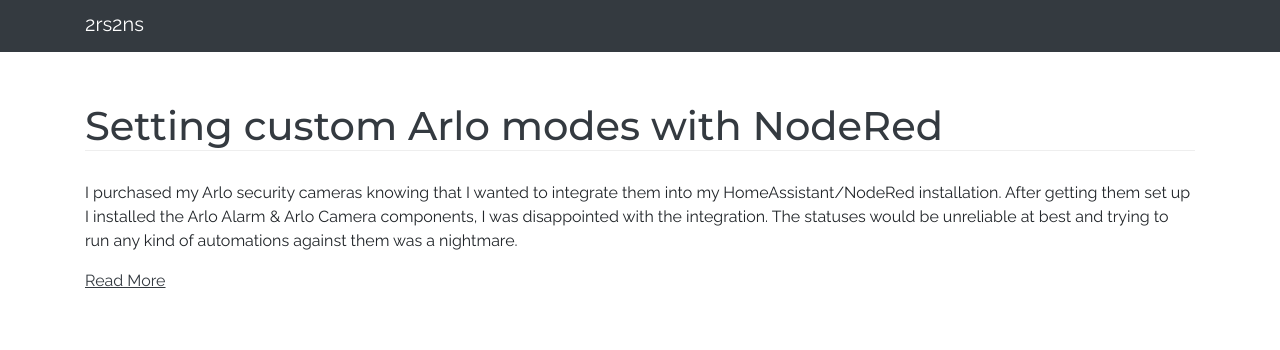
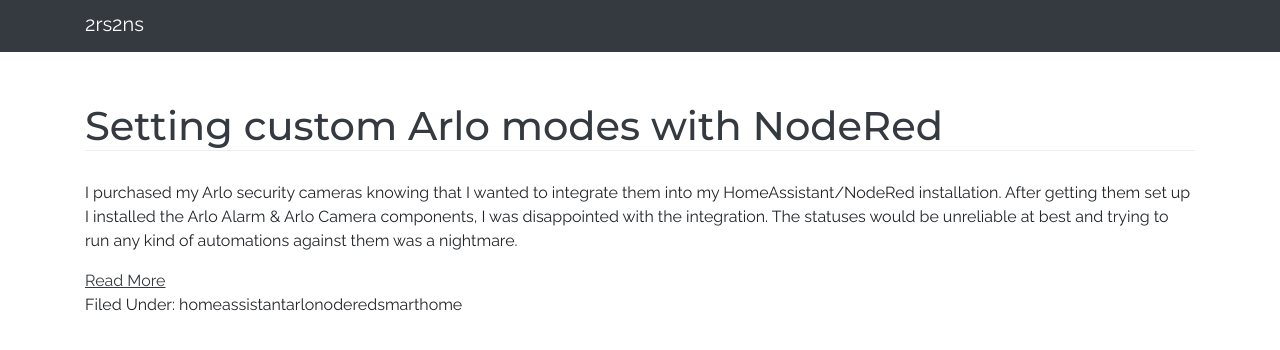
Before and after one commit to godloth/2rs2ns, a Jekyll site: the page built from index.html, in a window 1280 px wide, cut to the strip 104-454 px from the top of the page. Built offline with Jekyll 4.4.1, drawn with Linux system fonts in a browser that asks for light colours; nearby versions of some CDN libraries.

Commit message:
Update index.html

```diff
--- a/index.html
+++ b/index.html
@@ -11,8 +11,12 @@
       <div class="entry">
         {{ post.excerpt }}
       </div>
-
-      <a href="{{ site.baseurl }}{{ post.url }}" class="read-more">Read More</a>
+      <div class="readmore">
+        <a href="{{ site.baseurl }}{{ post.url }}" class="read-more">Read More</a>
+      </div>
+      <div class='tags'>
+        Filed Under: {{ post.tags }}
+      </div>
     </article>
   {% endfor %}
 </div>
```
